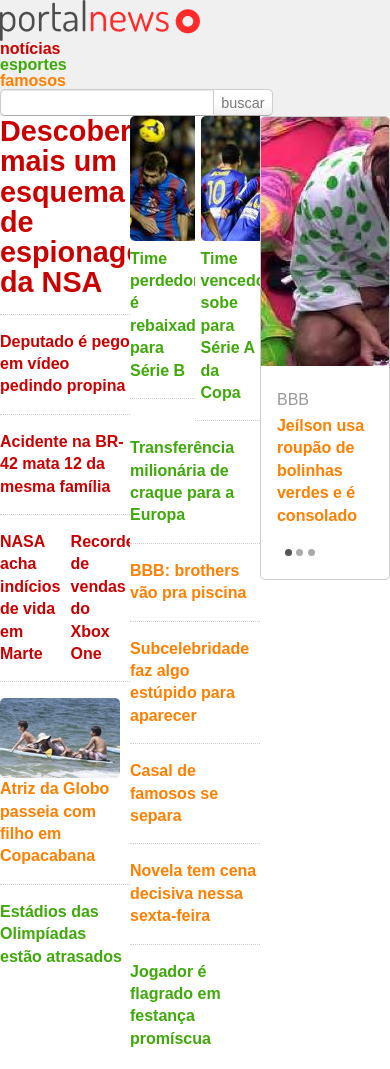
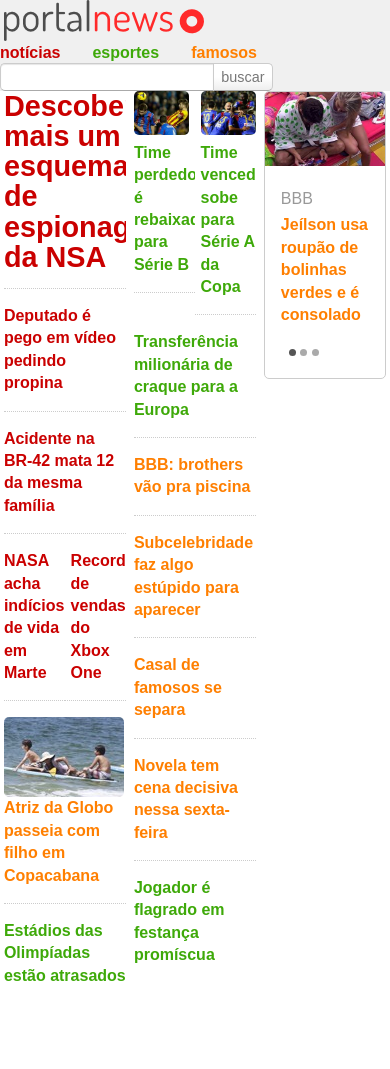
Before and after one commit to efernandes-tech/responsive-001-a-portal-noticias, a plain HTML site: page index.html in a window 390 px wide. After the commit the page ends 1019 px from the top, so only its background shows below. Drawn offline with Linux system fonts and the light colour scheme.

Commit message:
A2 adaptando o menu sem o uso de media queries

```diff
--- a/css/exercicios.css
+++ b/css/exercicios.css
@@ -1,3 +1,4 @@
+/*A1*/
 .secao {
     float: left;
     width: 33.333%;
@@ -7,3 +8,31 @@
     float: left;
     width: 50%;
 }
+
+/*A2*/
+.container{
+    margin: 0 auto;
+    /* Definir um limite maximo ajuda pq e dificil manter o layout de 0 ate infinito. */
+    max-width: 1200px;
+}
+.logo,
+.secao {
+    padding: 0 1%;
+}
+
+/* Tecnica para evitar que as imgs quebrem o layout, e aumenten alem do seu tamanho maximo. */
+img {
+    max-width: 100%;
+}
+
+/* Adaptando o menu sem o uso de media queries. */
+.logo,
+.busca,
+.barra-nav,
+.menu-principal {
+    display: inline-block;
+    vertical-align: middle;
+}
+.menu-principal li {
+    float: left;
+}
```
